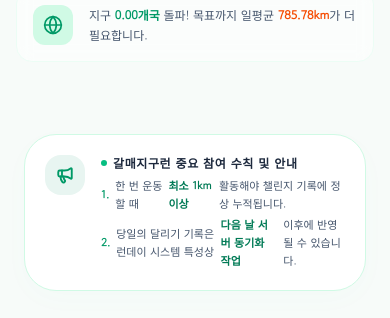
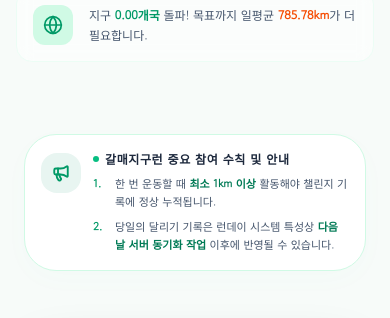
Before and after one commit to 10isjin/-, a React (Vite) app: page / in a window 390 px wide. Shown: the part 960-1278 px from the top of the page. Built offline with nearby package versions, Linux system fonts and the light colour scheme; no server answers; the database is empty.

Commit message:
style: improve notice board layout responsiveness
Adjust padding, spacing, and font sizes in the notice section to ensure better display on smaller mobile devices.

```diff
--- a/src/App.tsx
+++ b/src/App.tsx
@@ -105,23 +105,25 @@ export default function App() {
 
         {/* Notice Info Board Section */}
         <div className="max-w-7xl mx-auto px-6 mt-10">
-          <div className="bg-white border border-emerald-100 rounded-[2rem] p-5 shadow-[0_8px_30px_rgb(16,185,129,0.02)] flex flex-col md:flex-row md:items-center justify-between gap-4">
-            <div className="flex items-start gap-4">
-              <div className="w-10 h-10 rounded-2xl bg-[#E8F5F1] text-emerald-600 flex items-center justify-center shrink-0">
+          <div className="bg-white border border-emerald-100 rounded-[2rem] p-4 sm:p-6 shadow-[0_8px_30px_rgb(16,185,129,0.02)] flex flex-col md:flex-row md:items-center justify-between gap-4">
+            <div className="flex items-start gap-3 sm:gap-4">
+              <div className="w-10 h-10 rounded-2xl bg-[#E8F5F1] text-emerald-600 flex items-center justify-center shrink-0 mt-0.5">
                 <Megaphone size={18} className="stroke-[2.5]" />
               </div>
-              <div>
-                <h4 className="text-xs font-black text-slate-800 flex items-center gap-1.5 uppercase tracking-wider">
-                  <span className="inline-block w-1.5 h-1.5 bg-emerald-500 rounded-full animate-pulse" />
+              <div className="flex-1 min-w-0">
+                <h4 className="text-xs sm:text-sm font-black text-slate-800 flex items-center gap-1.5 uppercase tracking-wider">
+                  <span className="inline-block w-1.5 h-1.5 bg-emerald-500 rounded-full animate-pulse shrink-0" />
                   갈매지구런 중요 참여 수칙 및 안내
                 </h4>
-                <div className="flex flex-col gap-1 mt-1.5 text-slate-600 font-medium text-xs">
-                  <p className="flex items-center gap-1.5 leading-relaxed text-[11px] sm:text-xs">
-                    <span className="text-emerald-600 font-black">1.</span> 한 번 운동할 때 <strong className="text-emerald-700 font-extrabold">최소 1km 이상</strong> 활동해야 챌린지 기록에 정상 누적됩니다.
-                  </p>
-                  <p className="flex items-center gap-1.5 leading-relaxed text-[11px] sm:text-xs">
-                    <span className="text-emerald-600 font-black">2.</span> 당일의 달리기 기록은 런데이 시스템 특성상 <strong className="text-emerald-700 font-extrabold">다음 날 서버 동기화 작업</strong> 이후에 반영될 수 있습니다.
-                  </p>
+                <div className="flex flex-col gap-2 mt-2 text-slate-600 font-medium text-xs">
+                  <div className="flex items-start gap-1.5 leading-relaxed text-[11px] sm:text-xs">
+                    <span className="text-emerald-600 font-black shrink-0 w-4">1.</span>
+                    <span>한 번 운동할 때 <strong className="text-emerald-700 font-extrabold">최소 1km 이상</strong> 활동해야 챌린지 기록에 정상 누적됩니다.</span>
+                  </div>
+                  <div className="flex items-start gap-1.5 leading-relaxed text-[11px] sm:text-xs">
+                    <span className="text-emerald-600 font-black shrink-0 w-4">2.</span>
+                    <span>당일의 달리기 기록은 런데이 시스템 특성상 <strong className="text-emerald-700 font-extrabold">다음 날 서버 동기화 작업</strong> 이후에 반영될 수 있습니다.</span>
+                  </div>
                 </div>
               </div>
             </div>
```
